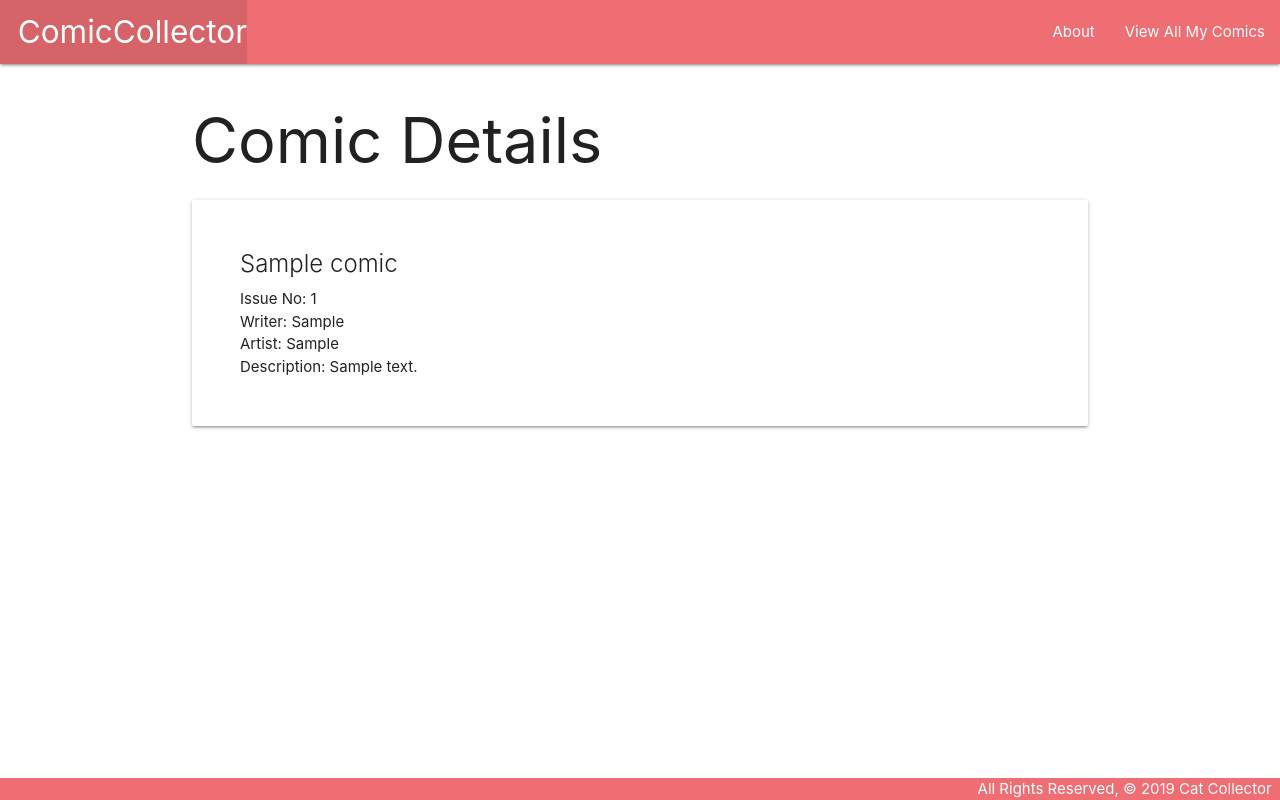
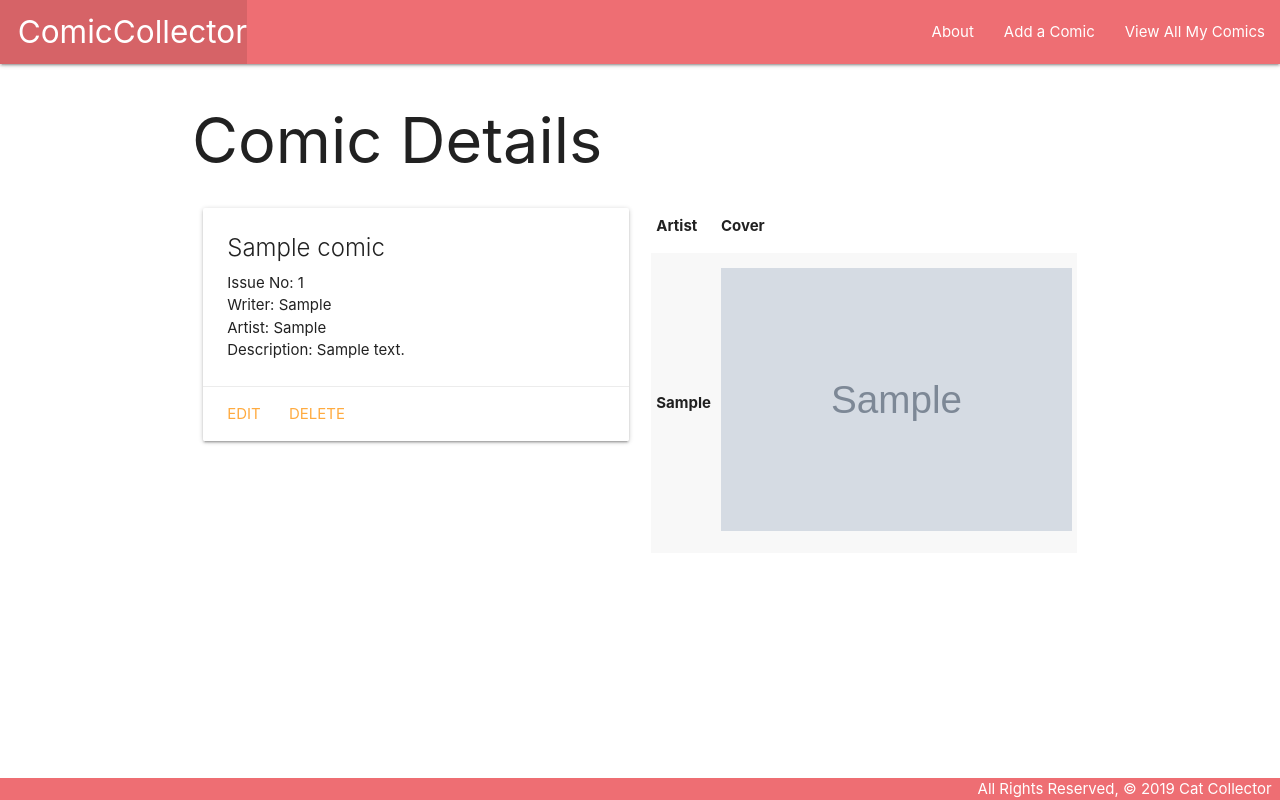
Before and after one commit to jeremydurden/ComicCollector, a Django app: page /comics/1/ in a window 1280 px wide. Run offline with Django 3.2, Linux system fonts and the light colour scheme; tables that the repository leaves empty hold one stand-in row (values such as "Sample post"); grey boxes marked "Sample" are stand-in pictures.

Commit message:
adding 1:M relationship, second Model, Class Based Views

```diff
--- a/main_app/admin.py
+++ b/main_app/admin.py
@@ -1,4 +1,5 @@
 from django.contrib import admin
-from .models import Comic
+from .models import Comic, Cover
 # Register your models here.
 admin.site.register(Comic)
+admin.site.register(Cover)
--- a/main_app/models.py
+++ b/main_app/models.py
@@ -1,11 +1,24 @@
 from django.db import models
+from django.urls import reverse
 
 class Comic(models.Model):
-    name = models.CharField(max_length=100)
-    issue = models.IntegerField()
-    writer = models.CharField(max_length=100)
-    artist = models.CharField(max_length=100)
+    name = models.CharField('Title', max_length=100)
+    issue = models.IntegerField('Issue No:')
+    writer = models.CharField('Writer(s)', max_length=100)
+    artist = models.CharField('Artist(s)', max_length=100)
     description = models.TextField(max_length=250)
 
     def __str__(self):
         return self.name
+
+    def get_absolute_url(self):
+        return reverse('detail', kwargs={'comic_id': self.id})
+
+class Cover(models.Model):
+    image = models.CharField('Cover Image URL', max_length=100)
+    artist = models.CharField(max_length=100)
+
+    comic = models.ForeignKey(Comic, on_delete=models.CASCADE)
+
+    def __str__(self):
+        return f"{self.image} was illustrated by {self.artist}"
--- a/main_app/templates/base.html
+++ b/main_app/templates/base.html
@@ -17,8 +17,9 @@
           <li><a href="/" class="left brand-logo">&nbsp;&nbsp;ComicCollector</a></li>
         </ul>
         <ul class="right">
-          <li><a href="/about">About</a></li>
-          <li><a href="/comics">View All My Comics</a></li>
+          <li><a href="{% url 'about' %}">About</a></li>
+          <li><a href="{% url 'comics_create' %}">Add a Comic</a></li>
+          <li><a href="{% url 'index' %}">View All My Comics</a></li>
         </ul>
       </div>
     </nav>
--- a/main_app/templates/comics/detail.html
+++ b/main_app/templates/comics/detail.html
@@ -3,14 +3,36 @@
 
 <h1>Comic Details</h1>
 
-<div class="card">
-  <div class="card-content">
-    <div class="card-content">
+<div class="row">
+  <div class="col s6">
+    <div class="card">
+      <div class="card-content">
         <span class="card-title">{{ comic.name }}</span>
         <p>Issue No: {{ comic.issue }}</p>
         <p>Writer: {{ comic.writer }}</p>
         <p>Artist: {{ comic.artist }}</p>
         <p>Description: {{ comic.description }}</p>
+      </div>
+      <div class="card-action">
+        <a href="{% url 'comics_update' comic.id %}">Edit</a>
+        <a href="{% url 'comics_delete' comic.id %}">Delete</a>
+      </div>
+    </div>
+  </div>
+  <div class="col s6">
+    <table class="striped">
+      <thead>
+        <tr><th>Artist</th><th>Cover</th></tr>
+      </thead>
+      <tbody>
+        {% for cover in comic.cover_set.all %}
+          <tr>
+            <td style="font-weight: bold;">{{cover.artist}}</td>
+            <td><img src="{{ cover.image }}" alt="comic cover art" style="width: 100%; height: auto;"></td>
+          </tr>
+        {% endfor %}
+      </tbody>
+    </table>
   </div>
 </div>
 
--- a/main_app/urls.py
+++ b/main_app/urls.py
@@ -5,5 +5,9 @@ urlpatterns = [
     path('', views.home, name='home'),
     path('about/', views.about, name='about'),
     path('comics/', views.comics_index, name='index'),
-    path('comics/<int:comic_id>/', views.comics_detail, name='detail')
+    path('comics/<int:comic_id>/', views.comics_detail, name='detail'),
+    path('comics/create/', views.ComicCreate.as_view(), name='comics_create'),
+    path('comics/<int:pk>/update/', views.ComicUpdate.as_view(), name='comics_update'),
+    path('comics/<int:pk>/delete/', views.ComicDelete.as_view(), name='comics_delete'),
+
 ]
--- a/main_app/views.py
+++ b/main_app/views.py
@@ -1,8 +1,20 @@
 from django.shortcuts import render
+from django.views.generic.edit import CreateView, UpdateView, DeleteView
 
 # Create your views here.
 from .models import Comic
 
+class ComicCreate(CreateView):
+    model = Comic
+    fields = '__all__'
+
+class ComicUpdate(UpdateView):
+    model = Comic
+    fields = ['issue', 'writer', 'artist', 'description']
+
+class ComicDelete (DeleteView):
+    model = Comic
+    success_url = '/comics/'
 
 def home(request):
     return render(request, 'home.html')
```
Also changed, not shown: main_app/templates/main_app/comic_confirm_delete.html (added, +13 -0 lines), main_app/templates/main_app/comic_form.html (added, +19 -0 lines), main_app/migrations/0003_cover.py (added), main_app/migrations/0004_auto_20201214_0442.py (added), main_app/migrations/0005_auto_20201214_0455.py (added).
